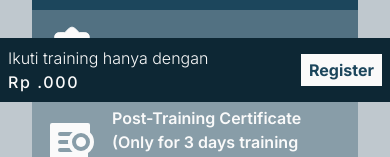
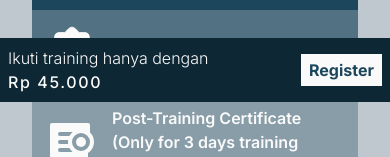
Before and after one commit to ExerciseFTUI/Website-Exercise-FE, a React (Vite) app: page /events/matlab-training in a window 390 px wide. Shown: the part 822-979 px from the top of the page. Built offline with nearby package versions, Linux system fonts and the light colour scheme.

Commit message:
finishing up the update

```diff
--- a/src/pages/EventDetails/index.jsx
+++ b/src/pages/EventDetails/index.jsx
@@ -290,7 +290,7 @@ function EventDetails({title, prices, date, desc, benefits, curriculum, apps, fa
       >
         <div>
           <p className="md:text-lg">Ikuti training hanya dengan</p>
-          <p className="tracking-widest font-medium md:text-lg">Rp {prices.indv}.000</p>
+          <p className="tracking-widest font-medium md:text-lg">Rp {prices[0].price}.000</p>
         </div>
 
         <Link to={`${register}`} className="btn-light">
```
